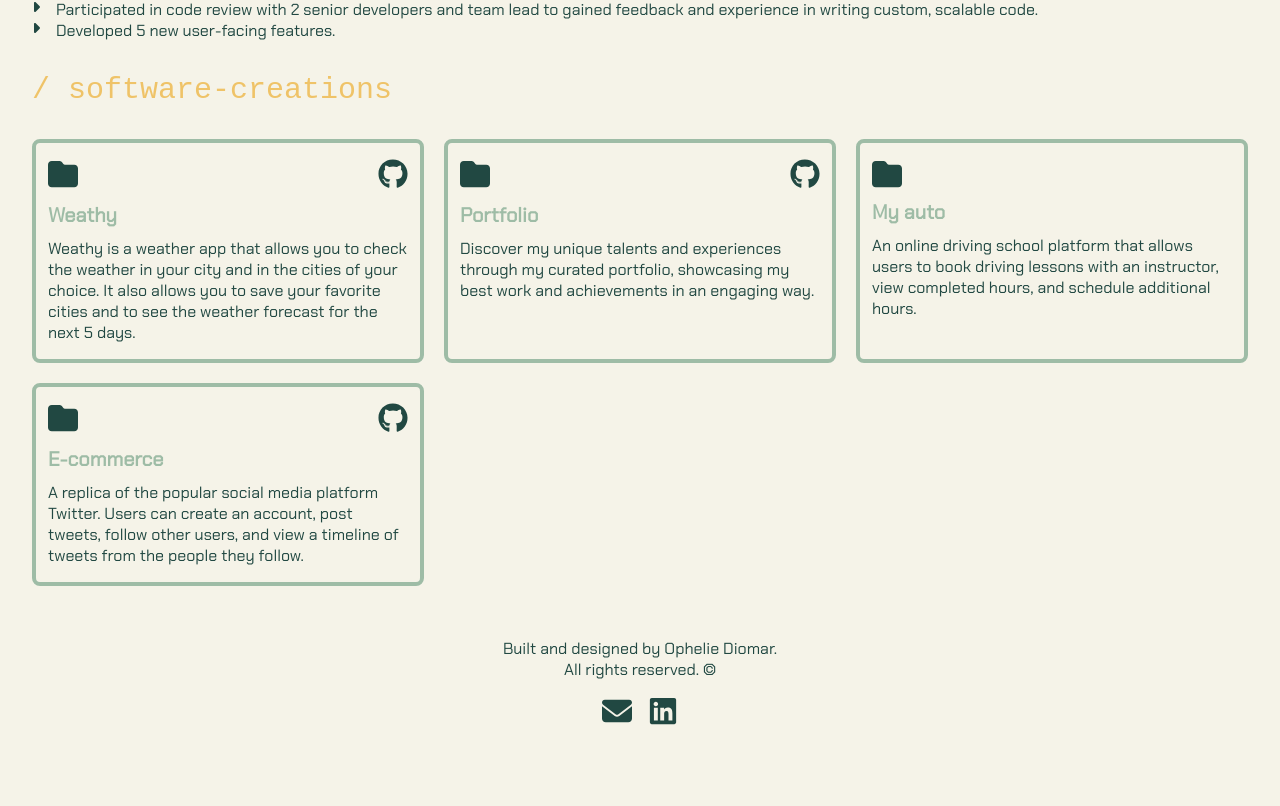
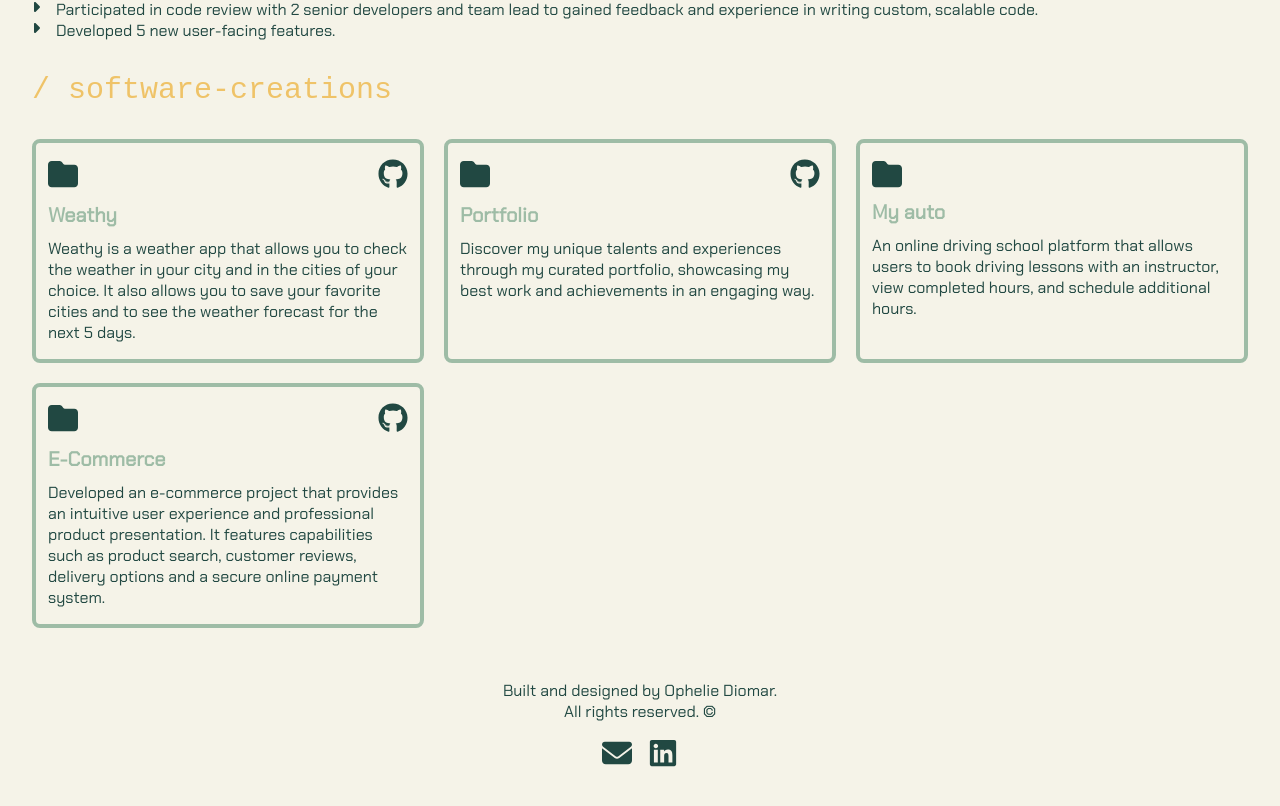
Before and after one commit to phelied/portfolio, a React (Create React App) app: page / in a window 1280 px wide. Shown: the part 791-1597 px from the top of the page. Before the commit the page ends 1557 px from the top, so only its background shows below. Built offline with nearby package versions, Linux system fonts and the light colour scheme.

Commit message:
Change project description

```diff
--- a/src/App.js
+++ b/src/App.js
@@ -25,8 +25,8 @@ function App() {
       github: ''
     },
     {
-      title: 'E-commerce',
-      description: 'A replica of the popular social media platform Twitter. Users can create an account, post tweets, follow other users, and view a timeline of tweets from the people they follow.',
+      title: 'E-Commerce',
+      description: 'Developed an e-commerce project that provides an intuitive user experience and professional product presentation. It features capabilities such as product search, customer reviews, delivery options and a secure online payment system.',
       link: '',
       github: 'https://github.com/phelied/E-commerce'
     },
```
